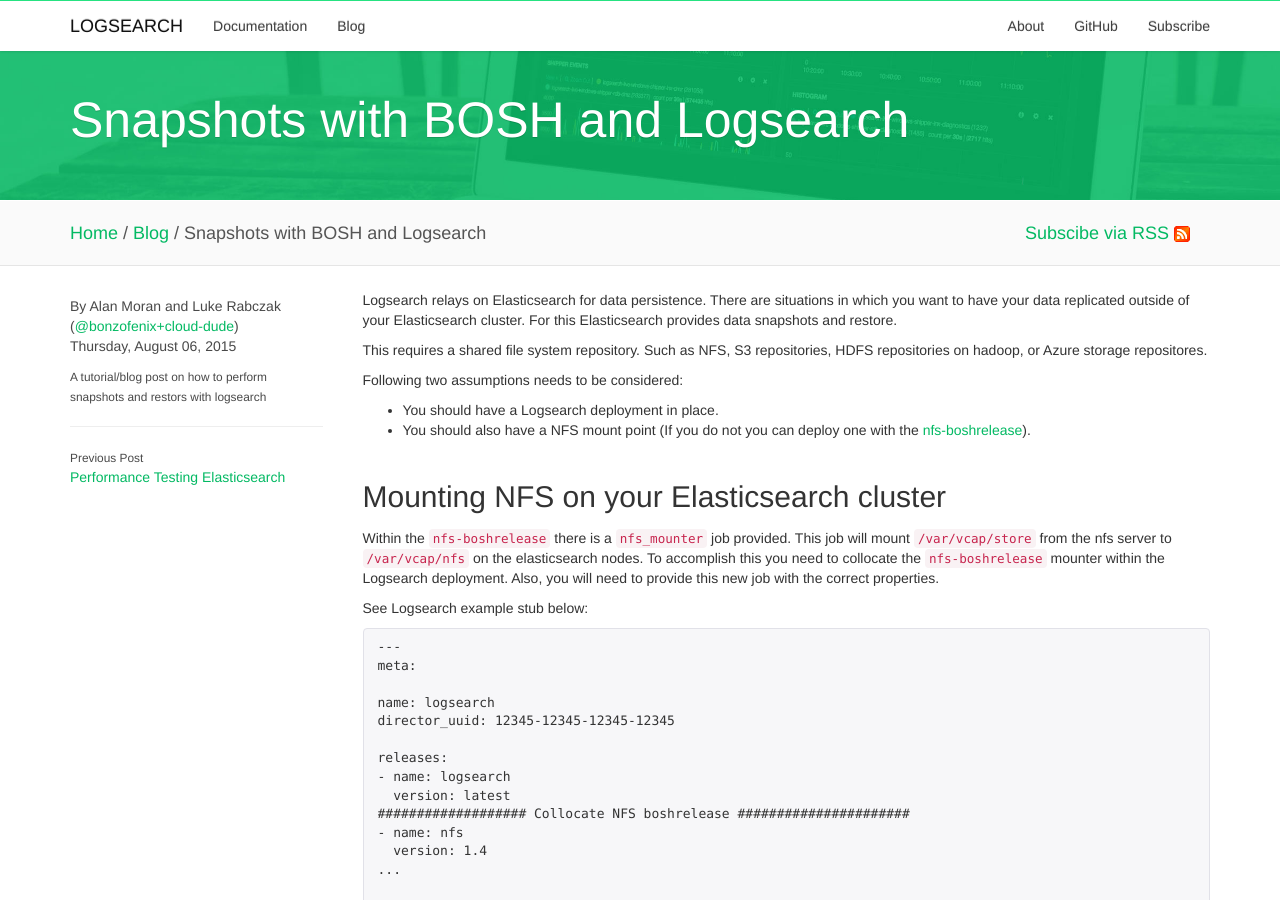
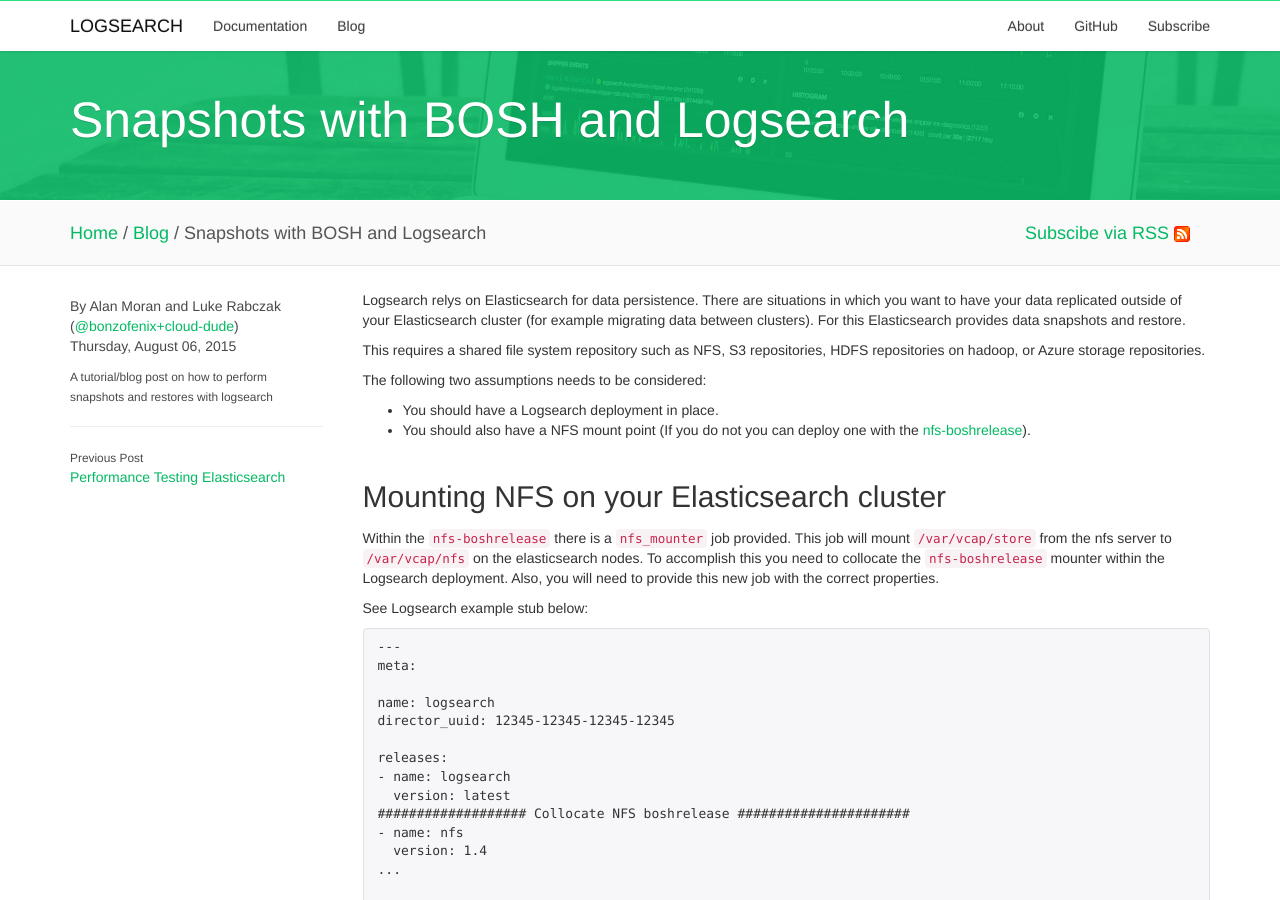
Before and after one commit to logsearch/logsearch-website, a Jekyll site: the page built from blog/_posts/2015-08-06-snapshots-with-bosh-and-logsearch.md, in a window 1280 px wide and 900 px high. Built offline with Jekyll 4.4.1, drawn with Linux system fonts in a browser that asks for light colours; some of the changed text lies outside the part shown.

Commit message:
Correct minor typos

```diff
--- a/blog/_posts/2015-08-06-snapshots-with-bosh-and-logsearch.md
+++ b/blog/_posts/2015-08-06-snapshots-with-bosh-and-logsearch.md
@@ -1,17 +1,17 @@
 ---
 title: Snapshots with BOSH and Logsearch
-description: "A tutorial/blog post on how to perform snapshots and restors with logsearch"
+description: "A tutorial/blog post on how to perform snapshots and restores with logsearch"
 audience: writer, designer
 author: "Alan Moran and Luke Rabczak"
 author_github: "bonzofenix+cloud-dude"
 tags: logsearch, elasticsearch
 ---
 
-Logsearch relays on Elasticsearch for data persistence. There are situations in which you want to have your data replicated outside of your Elasticsearch cluster. For this Elasticsearch provides data snapshots and restore.
+Logsearch relys on Elasticsearch for data persistence. There are situations in which you want to have your data replicated outside of your Elasticsearch cluster (for example migrating data between clusters). For this Elasticsearch provides data snapshots and restore.
 
-This requires a shared file system repository. Such as NFS, S3 repositories, HDFS repositories on hadoop, or Azure storage repositores.
+This requires a shared file system repository such as NFS, S3 repositories, HDFS repositories on hadoop, or Azure storage repositories.
 
-Following two assumptions needs to be considered:
+The following two assumptions needs to be considered:
 
 - You should have a Logsearch deployment in place.
 - You should also have a NFS mount point (If you do not you can deploy one with the [nfs-boshrelease](https://github.com/compozed/nfs-boshrelease)).
```
Also changed, not shown: other parts of blog/_posts/2015-08-06-snapshots-with-bosh-and-logsearch.md (+1 -1 lines).
